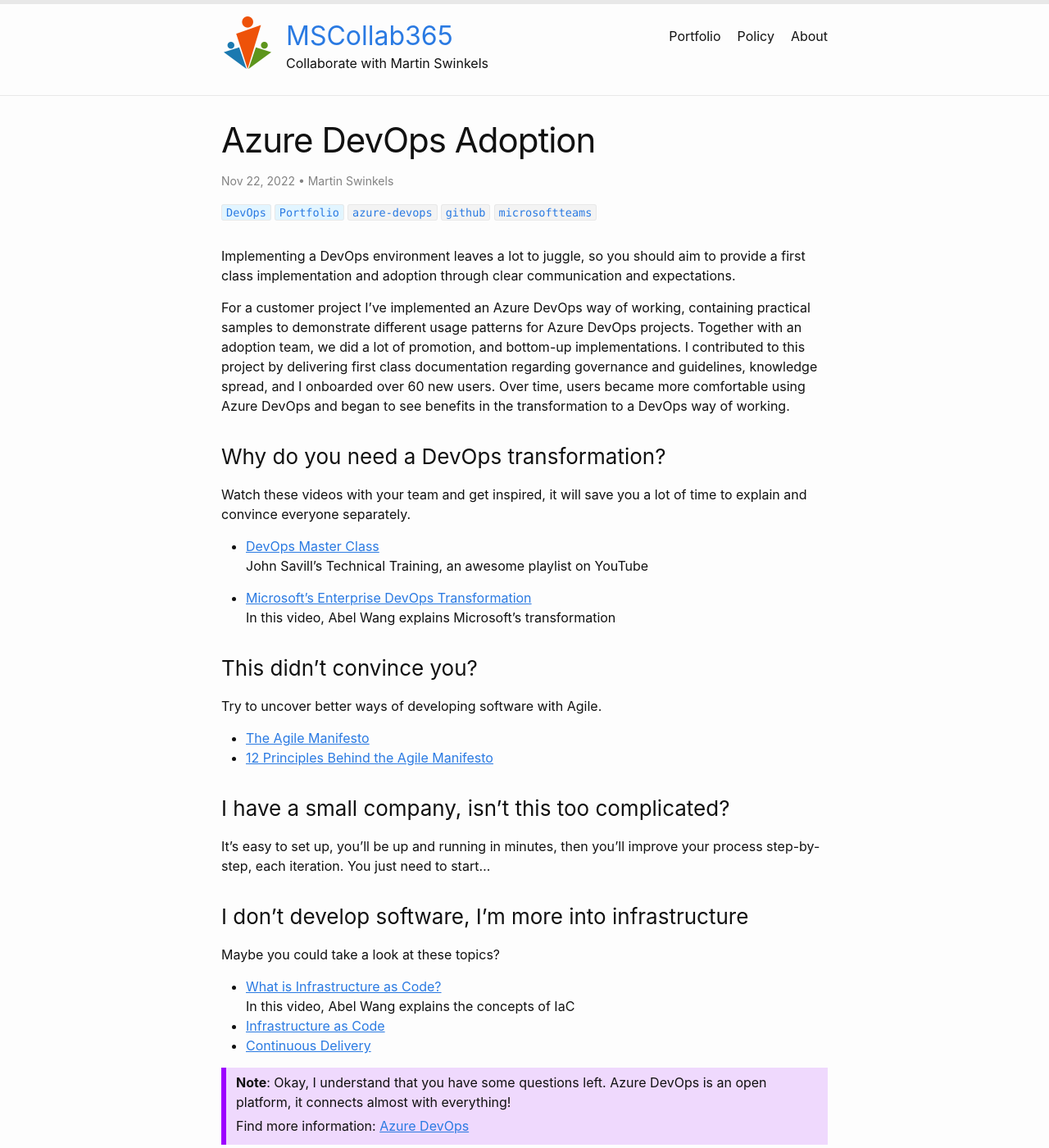
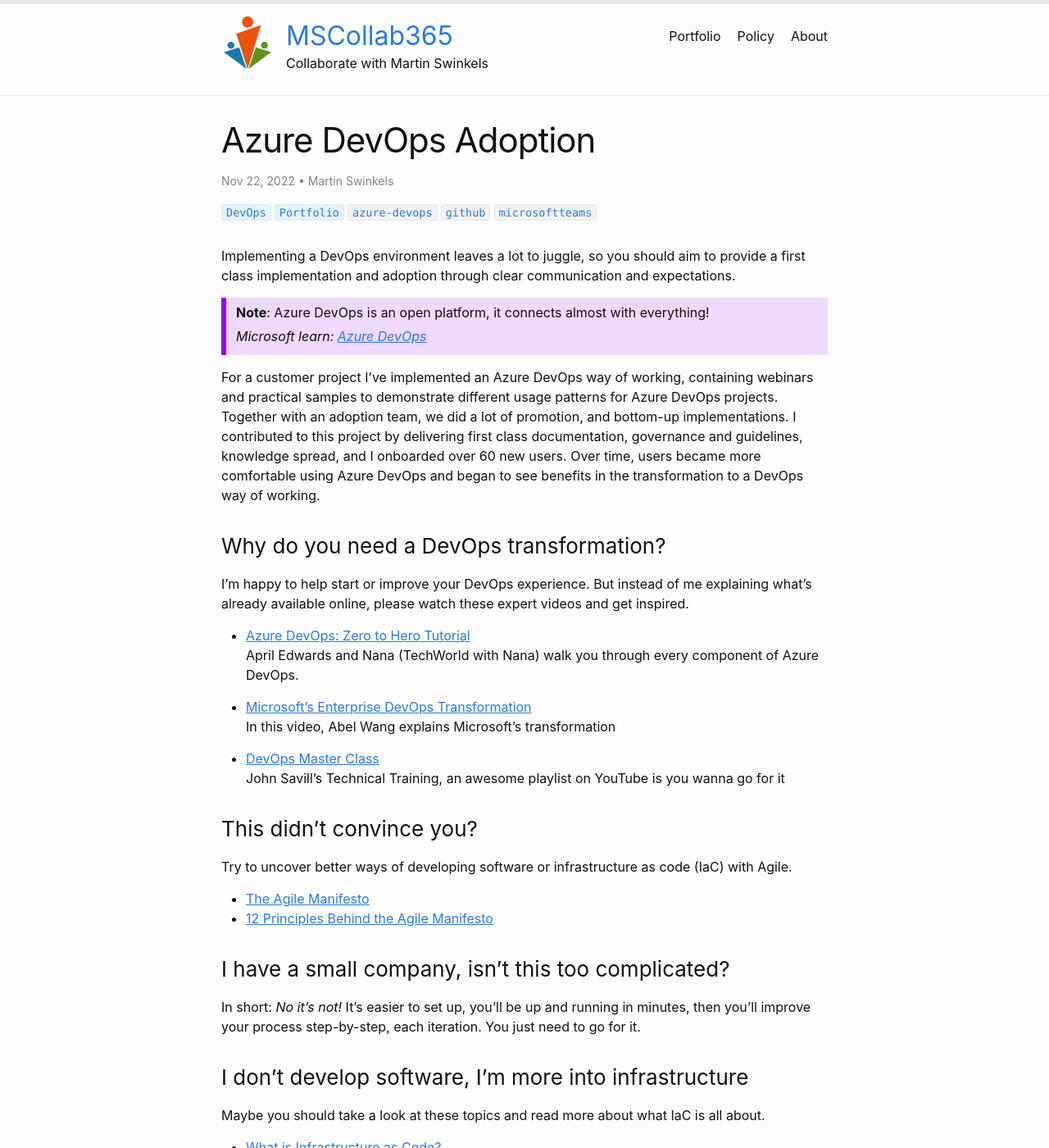
Before and after one commit to msc365/msc365.github.io, a Jekyll site: the page built from _posts/2022-11-22-azure-devops-adoption.md, in a window 1280 px wide and 1400 px high. Shown: the whole window at 82% size. Built offline with Jekyll 4.4.1, drawn with Linux system fonts in a browser that asks for light colours; some of the changed text lies outside the part shown.

Commit message:
Update 2022-11-22-azure-devops-adoption.md

```diff
--- a/_posts/2022-11-22-azure-devops-adoption.md
+++ b/_posts/2022-11-22-azure-devops-adoption.md
@@ -9,43 +9,46 @@
 
 Implementing a DevOps environment leaves a lot to juggle, so you should aim to provide a first class implementation and adoption through clear communication and expectations.
 
-For a customer project I've implemented an Azure DevOps way of working, containing practical samples to demonstrate different usage patterns for Azure DevOps projects. Together with an adoption team, we did a lot of promotion, and bottom-up implementations. I contributed to this project by delivering first class documentation regarding governance and guidelines, knowledge spread, and I onboarded over 60 new users. Over time, users became more comfortable using Azure DevOps and began to see benefits in the transformation to a DevOps way of working.
+<div class="note">
+  <p><strong>Note</strong>: Azure DevOps is an open platform, it connects almost with everything!</p>
+  <p><i>Microsoft learn: <a href="https://azure.microsoft.com/en-us/products/devops/#overview" target="_blanc">Azure DevOps</a></i></p>
+</div>
+
+For a customer project I've implemented an Azure DevOps way of working, containing webinars and practical samples to demonstrate different usage patterns for Azure DevOps projects. Together with an adoption team, we did a lot of promotion, and bottom-up implementations. I contributed to this project by delivering first class documentation, governance and guidelines, knowledge spread, and I onboarded over 60 new users. Over time, users became more comfortable using Azure DevOps and began to see benefits in the transformation to a DevOps way of working.
 
 ### Why do you need a DevOps transformation?
 
-Watch these videos with your team and get inspired, it will save you a lot of time to explain and convince everyone separately.
+I'm happy to help start or improve your DevOps experience. But instead of me explaining what's already available online, please watch these expert videos and get inspired.
 
-- [DevOps Master Class](https://www.youtube.com/playlist?list=PLlVtbbG169nFr8RzQ4GIxUEznpNR53ERq)
-  John Savill's Technical Training, an awesome playlist on YouTube
+- [Azure DevOps: Zero to Hero Tutorial](https://www.youtube.com/watch?v=DoWhZO7nbCY)
+  April Edwards and Nana (TechWorld with Nana) walk you through every component of Azure DevOps.
 
 - [Microsoft's Enterprise DevOps Transformation](https://www.youtube.com/watch?v=WhRRGUmwoq4)
   In this video, Abel Wang explains Microsoft's transformation
 
+- [DevOps Master Class](https://www.youtube.com/playlist?list=PLlVtbbG169nFr8RzQ4GIxUEznpNR53ERq)
+  John Savill's Technical Training, an awesome playlist on YouTube is you wanna go for it
+
 ### This didn't convince you?
 
-Try to uncover better ways of developing software with Agile.
+Try to uncover better ways of developing software or infrastructure as code (IaC) with Agile.
 
 - [The Agile Manifesto](https://www.agilealliance.org/agile101/the-agile-manifesto/)
 - [12 Principles Behind the Agile Manifesto](https://www.agilealliance.org/agile101/12-principles-behind-the-agile-manifesto/)
 
-### I have a small company, isn’t this too complicated?
+### I have a small company, isn't this too complicated?
 
-It’s easy to set up, you’ll be up and running in minutes, then you’ll improve your process step-by-step, each iteration. You just need to start…
+In short: _No it's not!_ It's easier to set up, you'll be up and running in minutes, then you'll improve your process step-by-step, each iteration. You just need to go for it.
 
-### I don’t develop software, I’m more into infrastructure
+### I don't develop software, I'm more into infrastructure
 
-Maybe you could take a look at these topics?
+Maybe you should take a look at these topics and read more about what IaC is all about.
 
 - [What is Infrastructure as Code?](https://www.youtube.com/watch?v=uETq8KKVUFY)
   In this video, Abel Wang explains the concepts of IaC
-- [Infrastructure as Code](https://docs.microsoft.com/en-us/devops/deliver/what-is-infrastructure-as-code)
-- [Continuous Delivery](https://docs.microsoft.com/en-us/devops/deliver/what-is-continuous-delivery)
-
-<div class="note">
-  <p><strong>Note</strong>: Okay, I understand that you have some questions left. Azure DevOps is an open platform, it connects almost with everything!</p>
-  <p>Find more information: <a href="https://azure.microsoft.com/en-us/products/devops/#overview" target="_blanc">Azure DevOps</a></p>
-</div>
-
-<div class="tip">
-  <p><strong>Tip</strong>: Please contact me, I'm here to help you implement or improve your DevOps experience.</p>
-</div>
+- [Infrastructure as Code (IaC): Comparing the Tools](https://techcommunity.microsoft.com/t5/itops-talk-blog/infrastructure-as-code-iac-comparing-the-tools/ba-p/3205045)
+  In this blog April Edwards writes about IaC and the tools that we can use and choose from.
+- [Microsoft learn: Infrastructure as Code](https://docs.microsoft.com/en-us/devops/deliver/what-is-infrastructure-as-code)
+  Uses DevOps methodology and versioning with a descriptive model to define and deploy infrastructure, such as networks, virtual machines, load balancers, and connection topologies.
+- [Microsoft learn: Continuous Delivery](https://docs.microsoft.com/en-us/devops/deliver/what-is-continuous-delivery)
+  Continuous delivery (CD) is the process of automating build, test, configuration, and deployment from a build to a production environment.
```
